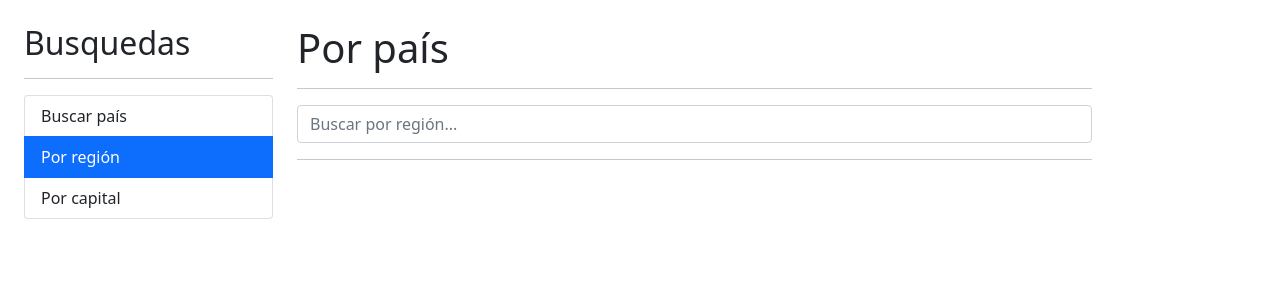
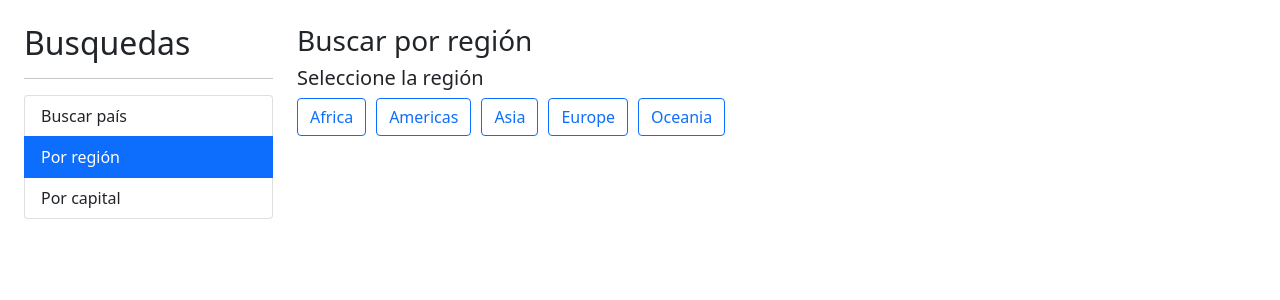
Before and after one commit to JoseBrando/paisesApp, an Angular app: page /region in a window 1280 px wide. Shown: the top 300 px of the page. Built offline with nearby package versions, Linux system fonts and the light colour scheme.

Commit message:
Clases condicionales

```diff
--- a/src/app/pais/pages/por-region/por-region.component.html
+++ b/src/app/pais/pages/por-region/por-region.component.html
@@ -1,4 +1,20 @@
-<h1>Por país</h1>
+<h3>Buscar por región <small>{{ regionActiva | titlecase }}</small></h3>
+
+<h5>Seleccione la región</h5>
+
+<div class="row">
+    <div class="col">
+        <!-- [ngClass]="{'btn btn-primary': region === regionActiva, 'btn btn-outline-primary': region !== regionActiva}" -->
+        <!-- [class]="(region === regionActiva) ? 'btn btn-primary' : 'btn btn-outline-primary'" -->
+        <button *ngFor="let region of regiones"
+                [class]="getClaseCSS(region)"
+                (click)="activarRegion(region)">
+            {{ region | titlecase }}
+        </button>
+    </div>
+</div>
+
+<!--<h1>Por región</h1>
 <hr>
 
 <div class="row">
@@ -20,4 +36,4 @@
     <div class="col">
         <app-table [paises]="paises"></app-table>
     </div>
-</div>
+</div> -->
--- a/src/app/pais/pages/por-region/por-region.component.ts
+++ b/src/app/pais/pages/por-region/por-region.component.ts
@@ -1,30 +1,40 @@
-import { Component, OnInit } from '@angular/core';
+import { Component } from '@angular/core';
 
 @Component({
   selector: 'app-por-region',
   templateUrl: './por-region.component.html',
-  styles: [
-  ]
+  styles: [`
+    button {
+      margin-right: 10px;
+    }
+  `]
 })
-export class PorRegionComponent implements OnInit {
+export class PorRegionComponent {
 
-  public hayError = false;
-  public paises: any[] = [];
-  public termino: string = '';
-  public componente: string = 'Por region';
+  public regiones: string[] = ['Africa', 'Americas', 'Asia', 'Europe', 'Oceania'];
+  public regionActiva: string = '';
+  // public hayError = false;
+  // public paises: any[] = [];
+  // public termino: string = '';
+  // public componente: string = 'Por region';
 
   constructor() { }
 
-  ngOnInit(): void {
+  public activarRegion( region: string ): void {
+    this.regionActiva = region;
   }
 
-  public respuestaService(paises: []): void {
-    this.paises = paises;
+  public getClaseCSS(region: string): string {
+    return (region === this.regionActiva) ? 'btn btn-primary' : 'btn btn-outline-primary';
   }
 
-  public respuestaError(obj: any): void {
-    this.hayError = obj.error;
-    this.termino = obj.termino;
-  }
+  // public respuestaService(paises: []): void {
+  //   this.paises = paises;
+  // }
+
+  // public respuestaError(obj: any): void {
+  //   this.hayError = obj.error;
+  //   this.termino = obj.termino;
+  // }
 
 }
```
